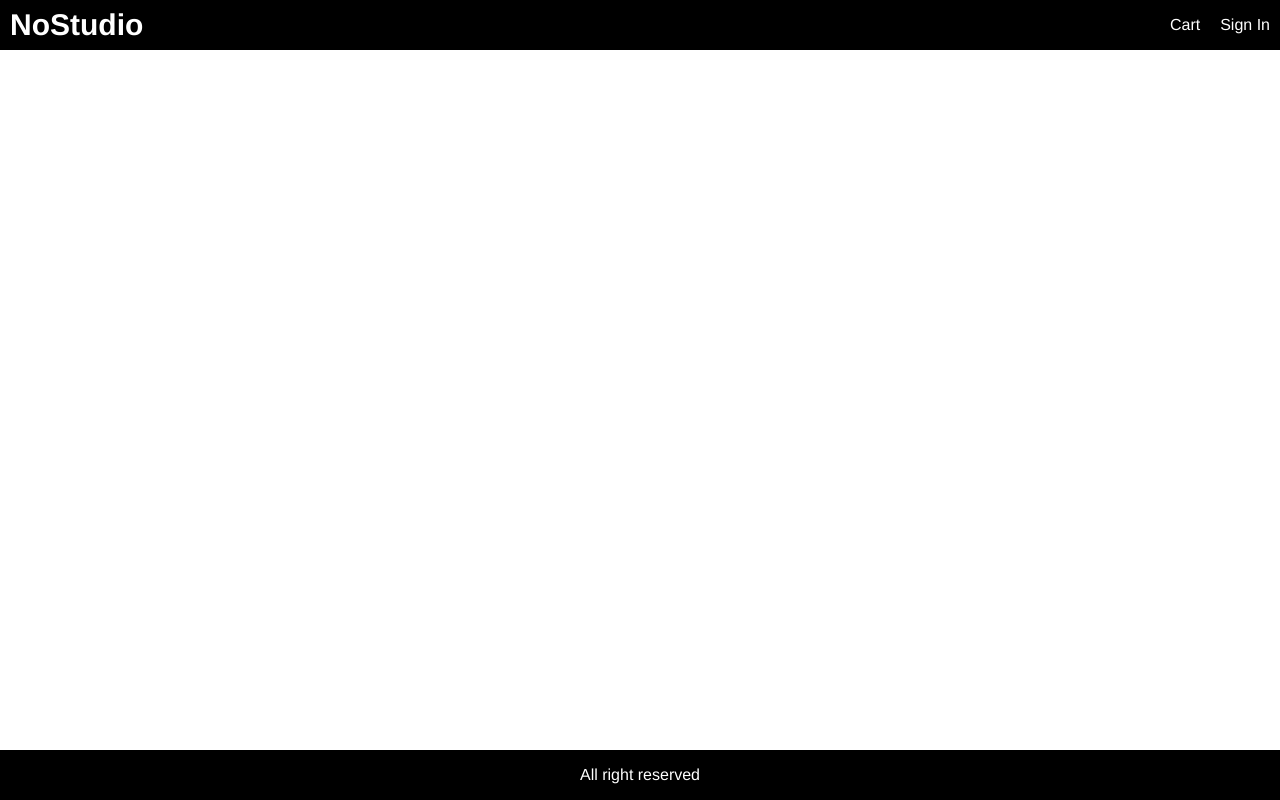
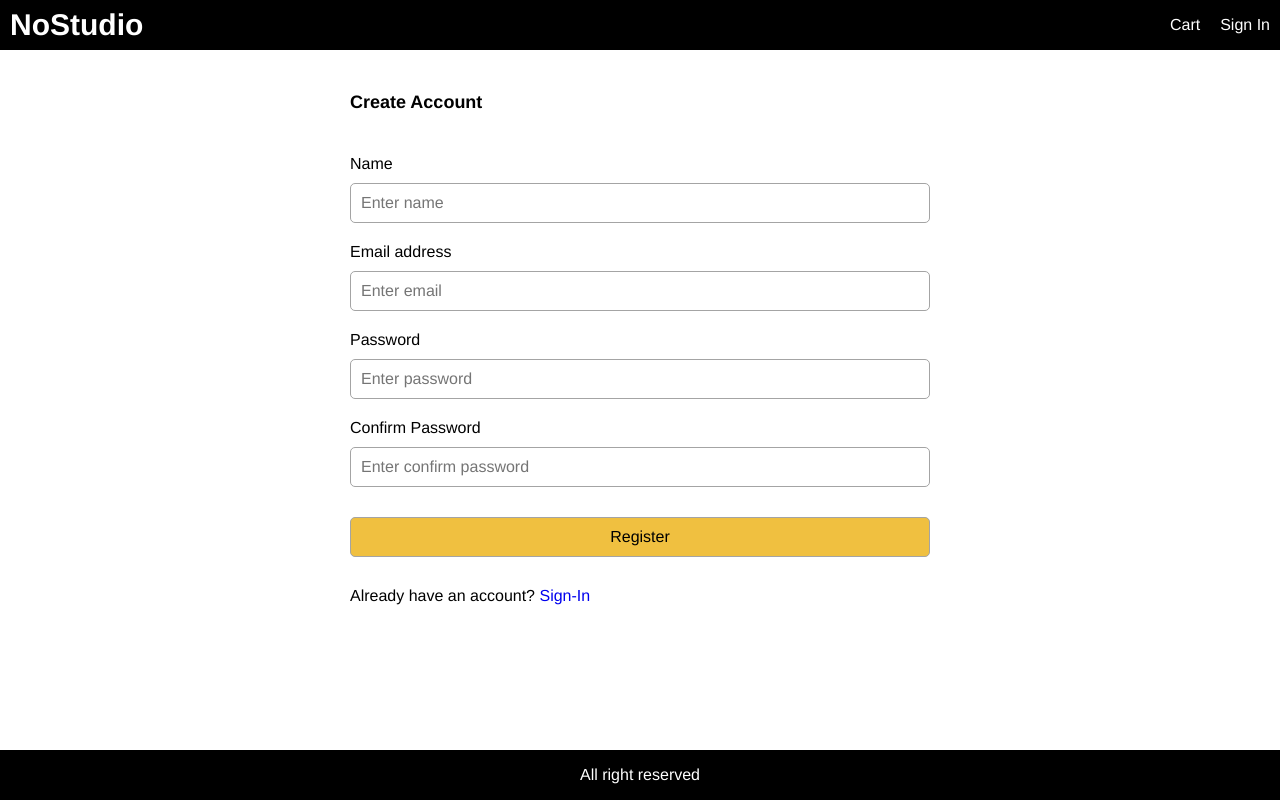
Before and after one commit to Armingul/No_Studio_Web, a React (Create React App) app in the folder frontend/: page /register in a window 1280 px wide. Built offline with nearby package versions, Linux system fonts and the light colour scheme.

Commit message:
login y registro de usuario funcionando

```diff
--- a/frontend/src/App.js
+++ b/frontend/src/App.js
@@ -1,16 +1,23 @@
 import React from 'react';
-import { useSelector } from 'react-redux';
+import { useDispatch, useSelector } from 'react-redux';
 import { BrowserRouter, Link, Route } from 'react-router-dom';
+import { signout } from './actions/userActions';
 import CartScreen from './screens/CartScreen';
 import HomeScreen from './screens/HomeScreen';
+import RegisterScreen from './screens/RegisterScreen';
 import ProductScreen from './screens/ProductScreen';
-import SigninScreen from './screens/signingScree';
+import SigninScreen from './screens/SigningScreen';
 
 function App() {
 
   const cart = useSelector(state => state.cart);
   const {cartItems} = cart;
-
+  const userSignin = useSelector((state) => state.userSignin);
+  const {userInfo} = userSignin;
+  const dispatch = useDispatch();
+  const signoutHandler = () =>{
+    dispatch(signout());
+  }
 
   return (
     <BrowserRouter>
@@ -27,13 +34,30 @@
               <span className="badge">{cartItems.length}</span>
             )}
             </Link>
-            <Link to="/signin">Sign In</Link>
+            {
+              userInfo ? (
+                <div className="dropdown">
+                    <Link to="#">
+                      {userInfo.name}<i className="fa fa-caret-down"></i>{' '}
+                    </Link>
+                    <ul className="dropdown-content">
+                      <Link to="#signout" onClick={signoutHandler}>
+                        Sign Out
+                      </Link>
+                    </ul>
+                </div>
+              ) : (
+                <Link to="/signin">Sign In</Link>
+              )
+            }
+
           </div>
         </header>
         <main>
           <Route path="/cart/:id?" component={CartScreen}></Route>
           <Route path="/product/:id" component={ProductScreen}></Route>
           <Route path="/signin" component={SigninScreen}></Route>
+          <Route path="/register" component={RegisterScreen}></Route>
           <Route path="/" component={HomeScreen} exact></Route>
         </main>
         <footer className="row center">All right reserved</footer>
--- /dev/null
+++ b/frontend/src/actions/userActions.js
@@ -0,0 +1,54 @@
+import Axios from 'axios';
+import {
+  USER_REGISTER_FAIL,
+  USER_REGISTER_REQUEST,
+  USER_REGISTER_SUCCESS,
+  USER_SIGNIN_FAIL,
+  USER_SIGNIN_REQUEST,
+  USER_SIGNIN_SUCCESS,
+  USER_SIGNOUT,
+} from '../constants/userConstants';
+
+export const register = (name, email, password) => async (dispatch) => {
+  dispatch({ type: USER_REGISTER_REQUEST, payload: { email, password } });
+  try {
+    const { data } = await Axios.post('/api/users/register', {
+      name,
+      email,
+      password,
+    });
+    dispatch({ type: USER_REGISTER_SUCCESS, payload: data });
+    dispatch({ type: USER_SIGNIN_SUCCESS, payload: data });
+    localStorage.setItem('userInfo', JSON.stringify(data));
+  } catch (error) {
+    dispatch({
+      type: USER_REGISTER_FAIL,
+      payload:
+        error.response && error.response.data.message
+          ? error.response.data.message
+          : error.message,
+    });
+  }
+};
+
+export const signin = (email, password) => async (dispatch) => {
+  dispatch({ type: USER_SIGNIN_REQUEST, payload: { email, password } });
+  try {
+    const { data } = await Axios.post('/api/users/signin', { email, password });
+    dispatch({ type: USER_SIGNIN_SUCCESS, payload: data });
+    localStorage.setItem('userInfo', JSON.stringify(data));
+  } catch (error) {
+    dispatch({
+      type: USER_SIGNIN_FAIL,
+      payload:
+        error.response && error.response.data.message
+          ? error.response.data.message
+          : error.message,
+    });
+  }
+};
+export const signout = () => (dispatch) => {
+  localStorage.removeItem('userInfo');
+  localStorage.removeItem('cartItems');
+  dispatch({ type: USER_SIGNOUT });
+};
--- a/frontend/src/components/LoadingBox.js
+++ b/frontend/src/components/LoadingBox.js
@@ -2,7 +2,7 @@
 
 export default function LoadingBox(){
     return(
-        <div>
+        <div className="loading">
             <i className="fa fa-spinner fa-spin"></i>Loading...
         </div>
     )
--- a/frontend/src/components/Product.js
+++ b/frontend/src/components/Product.js
@@ -1,6 +1,6 @@
 import React from 'react';
 import { Link } from 'react-router-dom';
-import Rating from './Rating';
+
 
 export default function Product(props) {
   const { product } = props;
--- /dev/null
+++ b/frontend/src/constants/userConstants.js
@@ -0,0 +1,7 @@
+export const USER_SIGNIN_REQUEST = 'USER_SIGNIN_REQUEST';
+export const USER_SIGNIN_SUCCESS = 'USER_SIGNIN_SUCCESS';
+export const USER_SIGNIN_FAIL = 'USER_SIGNIN_FAIL';
+export const USER_SIGNOUT = 'USER_SIGNOUT';
+export const USER_REGISTER_REQUEST = 'USER_REGISTER_REQUEST';
+export const USER_REGISTER_SUCCESS = 'USER_REGISTER_SUCCESS';
+export const USER_REGISTER_FAIL = 'USER_REGISTER_FAIL';
--- a/frontend/src/index.css
+++ b/frontend/src/index.css
@@ -175,6 +175,9 @@
   color: #404040;
 }
 /* Alert */
+.loading {
+  display: block !important;
+}
 .success {
   color: #20a020;
 }
@@ -213,3 +216,24 @@
   margin: 1rem 0;
   display: block;
 }
+
+/* Dropdown */
+.dropdown {
+  display: inline-block;
+  position: relative;
+}
+.dropdown-content {
+  position: absolute;
+  display: none;
+  right: 0;
+  min-width: 12rem;
+  padding: 1rem;
+  z-index: 1;
+  background-color: #203040;
+  margin: 0;
+  margin-top: 0.4rem;
+  border-radius: 0.5rem;
+}
+.dropdown:hover .dropdown-content {
+  display: block;
+}
--- /dev/null
+++ b/frontend/src/reducers/userReducers.js
@@ -0,0 +1,37 @@
+import {
+    USER_SIGNIN_FAIL,
+    USER_SIGNIN_REQUEST,
+    USER_SIGNIN_SUCCESS,
+    USER_SIGNOUT,
+    USER_REGISTER_FAIL,
+    USER_REGISTER_REQUEST,
+    USER_REGISTER_SUCCESS,
+  } from '../constants/userConstants';
+
+  export const userSigninReducer = (state = {}, action) => {
+    switch (action.type) {
+      case USER_SIGNIN_REQUEST:
+        return { loading: true };
+      case USER_SIGNIN_SUCCESS:
+        return { loading: false, userInfo: action.payload };
+      case USER_SIGNIN_FAIL:
+        return { loading: false, error: action.payload };
+      case USER_SIGNOUT:
+        return {};
+      default:
+        return state;
+    }
+  };
+
+  export const userRegisterReducer = (state = {}, action) => {
+    switch (action.type) {
+      case USER_REGISTER_REQUEST:
+        return { loading: true };
+      case USER_REGISTER_SUCCESS:
+        return { loading: false, userInfo: action.payload };
+      case USER_REGISTER_FAIL:
+        return { loading: false, error: action.payload };
+      default:
+        return state;
+    }
+  };
--- /dev/null
+++ b/frontend/src/screens/RegisterScreen.js
@@ -0,0 +1,99 @@
+import React, { useEffect, useState } from 'react';
+import { useDispatch, useSelector } from 'react-redux';
+import { Link } from 'react-router-dom';
+import { register } from '../actions/userActions';
+import LoadingBox from '../components/LoadingBox';
+import MessageBox from '../components/MessageBox';
+
+export default function RegisterScreen(props) {
+  const [name, setName] = useState('');
+  const [email, setEmail] = useState('');
+  const [password, setPassword] = useState('');
+  const [confirmPassword, setConfirmPassword] = useState('');
+
+  const redirect = props.location.search
+    ? props.location.search.split('=')[1]
+    : '/';
+
+  const userRegister = useSelector((state) => state.userRegister);
+  const { userInfo, loading, error } = userRegister;
+
+  const dispatch = useDispatch();
+  const submitHandler = (e) => {
+    e.preventDefault();
+    if (password !== confirmPassword) {
+      alert('Password and confirm password are not match');
+    } else {
+      dispatch(register(name, email, password));
+    }
+  };
+  useEffect(() => {
+    if (userInfo) {
+      props.history.push(redirect);
+    }
+  }, [props.history, redirect, userInfo]);
+  return (
+    <div>
+      <form className="form" onSubmit={submitHandler}>
+        <div>
+          <h1>Create Account</h1>
+        </div>
+        {loading && <LoadingBox></LoadingBox>}
+        {error && <MessageBox variant="danger">{error}</MessageBox>}
+        <div>
+          <label htmlFor="name">Name</label>
+          <input
+            type="text"
+            id="name"
+            placeholder="Enter name"
+            required
+            onChange={(e) => setName(e.target.value)}
+          ></input>
+        </div>
+        <div>
+          <label htmlFor="email">Email address</label>
+          <input
+            type="email"
+            id="email"
+            placeholder="Enter email"
+            required
+            onChange={(e) => setEmail(e.target.value)}
+          ></input>
+        </div>
+        <div>
+          <label htmlFor="password">Password</label>
+          <input
+            type="password"
+            id="password"
+            placeholder="Enter password"
+            required
+            onChange={(e) => setPassword(e.target.value)}
+          ></input>
+        </div>
+        <div>
+          <label htmlFor="confirmPassword">Confirm Password</label>
+          <input
+            type="password"
+            id="confirmPassword"
+            placeholder="Enter confirm password"
+            required
+            onChange={(e) => setConfirmPassword(e.target.value)}
+          ></input>
+        </div>
+        <div>
+          <label />
+          <button className="primary" type="submit">
+            Register
+          </button>
+        </div>
+        <div>
+          <label />
+          <div>
+            Already have an account?{' '}
+            <Link to={`/signin?redirect=${redirect}`}>Sign-In</Link>
+          </div>
+        </div>
+      </form>
+    </div>
+  );
+}
--- a/frontend/src/screens/signingScree.js
+++ b/frontend/src/screens/SigningScreen.js
@@ -1,19 +1,37 @@
-import React, { useState } from 'react';
+import React, { useEffect, useState } from 'react';
 import { Link } from 'react-router-dom';
+import {useDispatch, useSelector} from 'react-redux';
+import {signin}from '../actions/userActions'
+import LoadingBox from '../components/LoadingBox';
+import MessageBox from '../components/MessageBox';
 
-export default function SigninScreen() {
+export default function SigninScreen(props) {
   const [email, setEmail] = useState('');
   const [password, setPassword] = useState('');
+  const redirect = props.location.search
+      ? props.location.search.split('=')[1]
+      : '/';
+
+  const userSignin = useSelector((state) => state.userSignin);
+  const {userInfo, loading, error} = userSignin;
+  const dispatch = useDispatch();
   const submitHandler = (e) => {
     e.preventDefault();
-    // TODO: sign in action
+    dispatch(signin(email, password));
   };
+  useEffect(()=>{
+    if(userInfo){
+      props.history.push(redirect);
+    }
+  }, [props.history, redirect , userInfo]);
   return (
     <div>
       <form className="form" onSubmit={submitHandler}>
         <div>
           <h1>Sign In</h1>
         </div>
+        {loading && <LoadingBox></LoadingBox>}
+        {error && <MessageBox variant="danger">{error}</MessageBox>}
         <div>
           <label htmlFor="email">Email address</label>
           <input
@@ -43,7 +61,10 @@
         <div>
           <label />
           <div>
-            New customer? <Link to="/register">Create your account</Link>
+           New customer?{' '}
+            <Link to={`/register?redirect=${redirect}`}>
+              Create your account
+            </Link>
           </div>
         </div>
       </form>
--- a/frontend/src/store.js
+++ b/frontend/src/store.js
@@ -8,8 +8,17 @@
 import thunk from 'redux-thunk';
 import { cartReducer } from './reducers/cartReducers';
 import { productDetailsReducer, productListReducer } from './reducers/productReducers';
+import {
+    userRegisterReducer,
+    userSigninReducer,
+  } from './reducers/userReducers';
 
 const initialState = {
+    userSignin:{
+        userInfo: localStorage.getItem('userInfo')
+        ? JSON.parse(localStorage.getItem('userInfo'))
+        : null,
+    },
     cart:{
         cartItems: localStorage.getItem('cartItems')? JSON.parse(localStorage.getItem('cartItems'))
         : [],
@@ -19,6 +28,8 @@
     productsList: productListReducer,
     productDetails: productDetailsReducer,
     cart: cartReducer,
+    userSignin: userSigninReducer,
+    userRegister: userRegisterReducer,
 })
 const composeEnhancer= window.__REDUX_DEVTOOLS_EXTENSION_COMPOSE__ || compose;
 const store = createStore(
```
Also changed, not shown: 1 other file (tests, documents, lock files or other folders).
